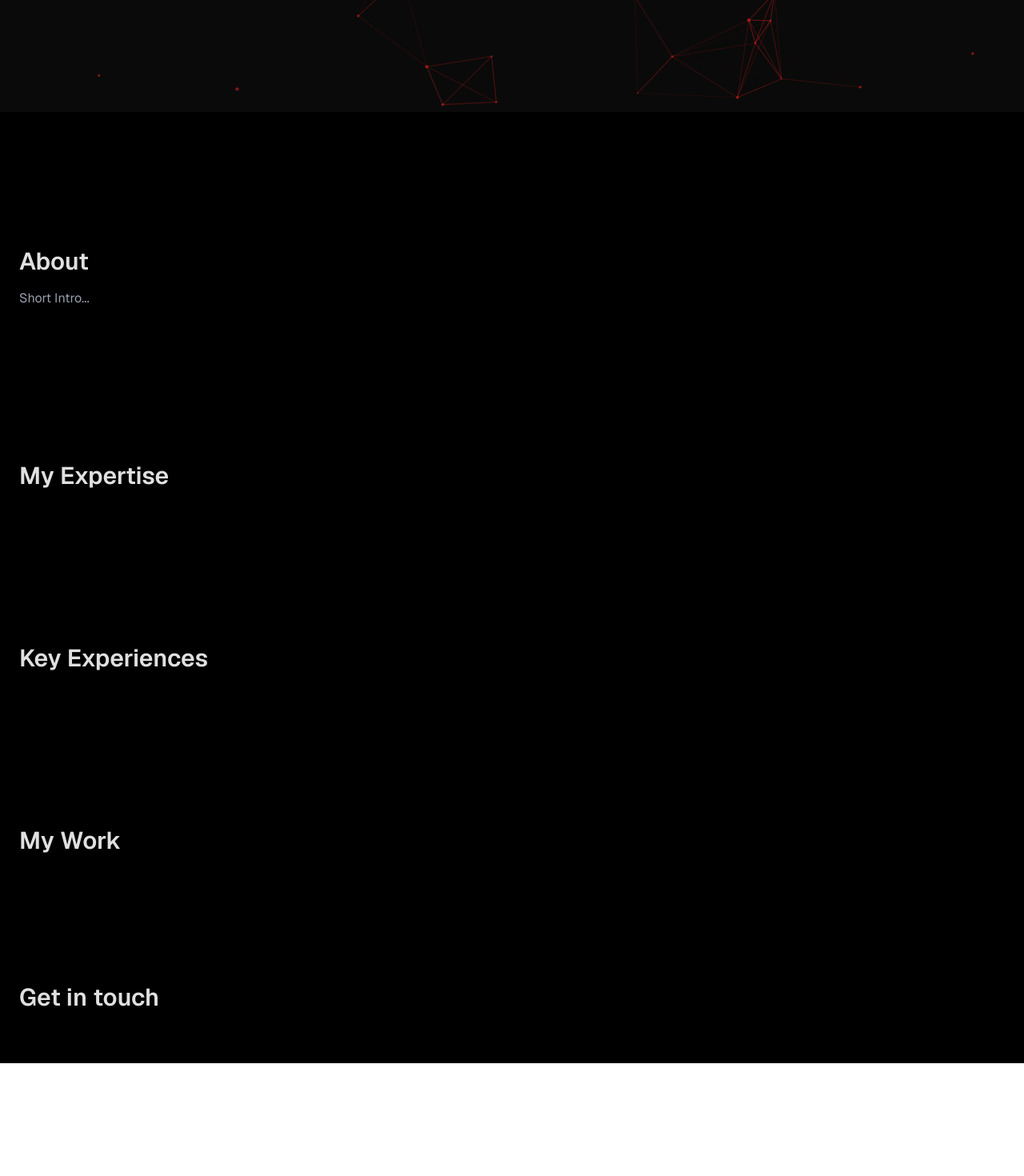
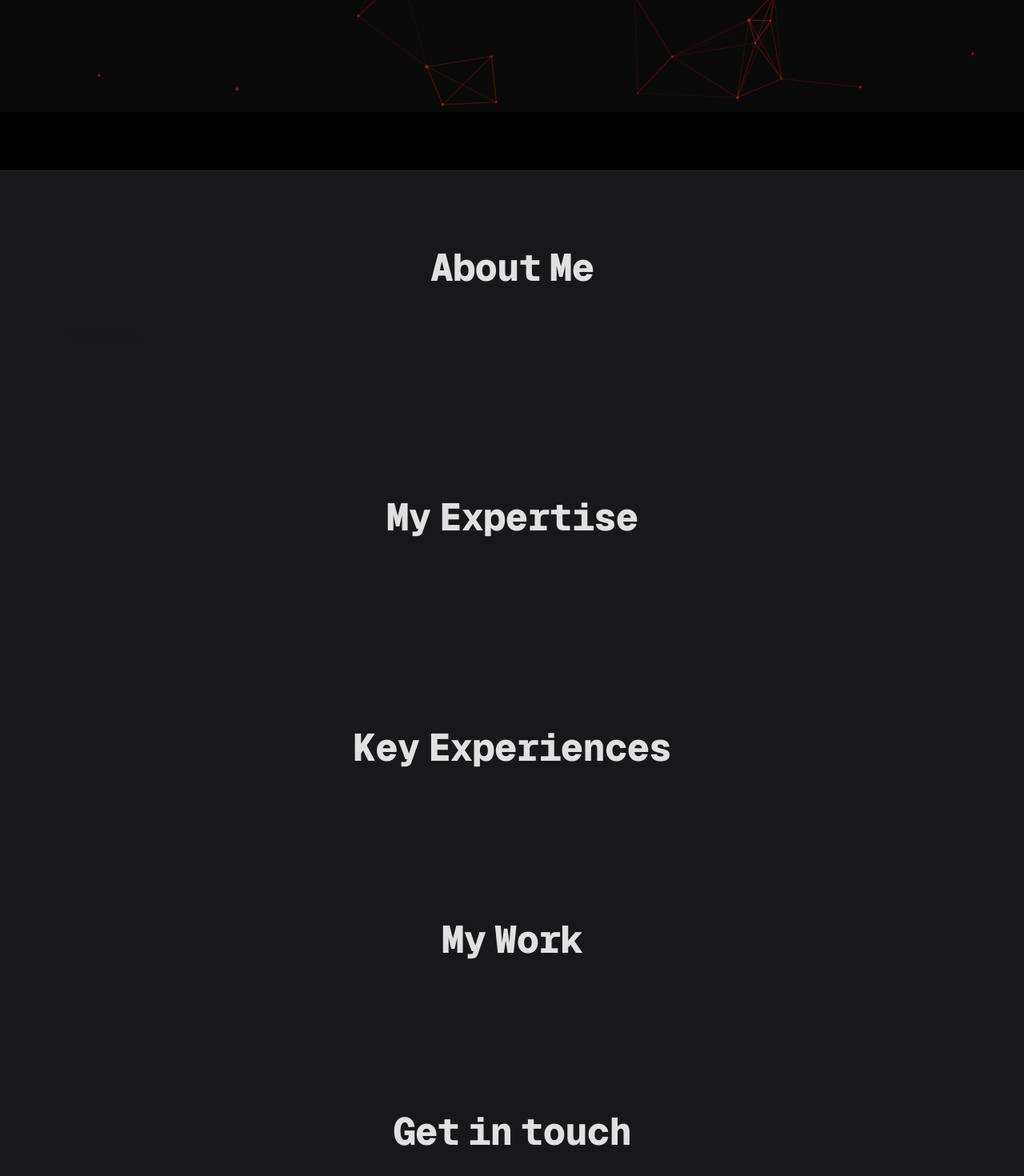
Before and after one commit to Xekyute/Web-Portfolio, a Next.js app: page / in a window 1280 px wide. Shown: the part 660-2130 px from the top of the page at 80% size. Before the commit the page ends 1989 px from the top, so only its background shows below. Built offline with nearby package versions, Linux system fonts and the light colour scheme.

Commit message:
Refine Layout, typography, and section structure
- United section backgrounds and removed hard separators
- Applied Geist Mono heading style across sections
- Improved layout spacing and centrering
-Fixed particles layering and z-index issues.

```diff
--- a/src/app/globals.css
+++ b/src/app/globals.css
@@ -3,7 +3,15 @@
 @tailwind components;
 @tailwind utilities;
 
-/* Keyframes */
+/* ---------------- COMPONENTS ---------------- */
+@layer components {
+  .section-heading {
+    @apply font-mono font-extrabold tracking-tight text-[rgb(224,224,224)];
+    word-spacing: -0.35em;
+  }
+}
+
+/* ---------------- ANIMATIONS ---------------- */
 @keyframes slide-in {
   from {
     opacity: 0;
@@ -25,7 +33,7 @@
   }
 }
 
-/* Theme tokens */
+/* ---------------- THEME TOKENS ---------------- */
 :root {
   --background: #ffffff;
   --foreground: #171717;
@@ -37,7 +45,6 @@
   --font-sans: var(--font-geist-sans);
   --font-mono: var(--font-geist-mono);
 
-  /* Brand colors */
   --color-brand-dark: #0a0a0a;
   --color-brand-light: #e62424;
 }
@@ -49,7 +56,7 @@
   }
 }
 
-/* Apply theme globally */
+/* ---------------- GLOBAL BASE ---------------- */
 body {
   background: var(--background);
   color: var(--foreground);
--- a/src/app/page.tsx
+++ b/src/app/page.tsx
@@ -6,7 +6,7 @@ export default function Home() {
       {/* Hero */}
       <section
         id="home"
-        className="relative min-h-screen flex items-center justify-center scroll-mt-24 py-16 md:py-24"
+        className="relative min-h-screen flex items-center justify-center scroll-mt-24 py-16 md:py-24 overflow-hidden"
       >
         <ParticlesBackground />
         <div className="relative z-10 text-center">
@@ -18,47 +18,63 @@ export default function Home() {
       </section>
 
       {/* About */}
-      <section id="about" className="py-16 md:py-24 scroll-mt-24">
-        <div className="container mx-auto px-4 md:px-6">
-          <h2 className="text-3xl font-semibold text-[rgb(224,224,224)]">
-            About
+      <section
+        id="about"
+        className="relative z-10 bg-zinc-900 py-16 md:py-24 scroll-mt-24  border-t border-white/5"
+      >
+        <div className="mx-auto max-w-6xl px-4 md:px-6">
+          <h2 className="section-heading text-center text-4xl md:text-5xl font-extrabold text-[rgb(224,224,224)]">
+            About Me
           </h2>
-          <p className="mt-4 text-gray-400">Short Intro...</p>
+          <p className="mt-12">Short Intro...</p>
         </div>
       </section>
 
       {/* Skills */}
-      <section id="skills" className="py-16 md:py-24 scroll-mt-24">
-        <div className="container mx-auto px-4 md:px-6">
-          <h2 className="text-3xl font-semibold text-[rgb(224,224,224)]">
+      <section
+        id="skills"
+        className="relative z-10 bg-zinc-900 py-16 md:py-24 scroll-mt-24"
+      >
+        <div className="mx-auto max-w-6xl px-4 md:px-6">
+          <h2 className="section-heading text-center text-4xl md:text-5xl font-extrabold text-[rgb(224,224,224)]">
             My Expertise
           </h2>
           {/* Content */}
+          <div className="mt-12">{/* cards/grid etc */}</div>
         </div>
       </section>
 
       {/* Experience */}
-      <section id="experience" className="py-16 md:py-24 scroll-mt-24">
-        <div className="container mx-auto px-4 md:px-6">
-          <h2 className="text-3xl font-semibold text-[rgb(224,224,224)]">
+      <section
+        id="experience"
+        className="relative z-10 bg-zinc-900 py-16 md:py-24 scroll-mt-24"
+      >
+        <div className="mx-auto max-w-6xl px-4 md:px-6">
+          <h2 className="section-heading text-center text-4xl md:text-5xl font-extrabold text-[rgb(224,224,224)]">
             Key Experiences
           </h2>
         </div>
       </section>
 
       {/* Projects */}
-      <section id="projetcs" className="py-16 md:py-24 scroll-mt-24">
-        <div className="container mx-auto px-4 md:px-6">
-          <h2 className="text-3xl font-semibold text-[rgb(224,224,224)]">
+      <section
+        id="projects"
+        className="relative z-10 bg-zinc-900 py-16 md:py-24 scroll-mt-24"
+      >
+        <div className="mx-auto max-w-6xl px-4 md:px-6">
+          <h2 className="section-heading text-center text-4xl md:text-5xl font-extrabold text-[rgb(224,224,224)]">
             My Work
           </h2>
         </div>
       </section>
 
       {/* Contact */}
-      <section id="contact" className="py-16 md:py=24 scroll-mt-24">
-        <div className="container mx-auto px-4 md:px-6">
-          <h2 className="text-3xl font-semibold text-[rgb(224,224,224)]">
+      <section
+        id="contact"
+        className="relative z-10 bg-zinc-900 py-16 md:py-24 scroll-mt-24"
+      >
+        <div className="mx-auto max-w-6xl px-4 md:px-6">
+          <h2 className="section-heading text-center text-4xl md:text-5xl font-extrabold text-[rgb(224,224,224)]">
             Get in touch
           </h2>
         </div>
```
